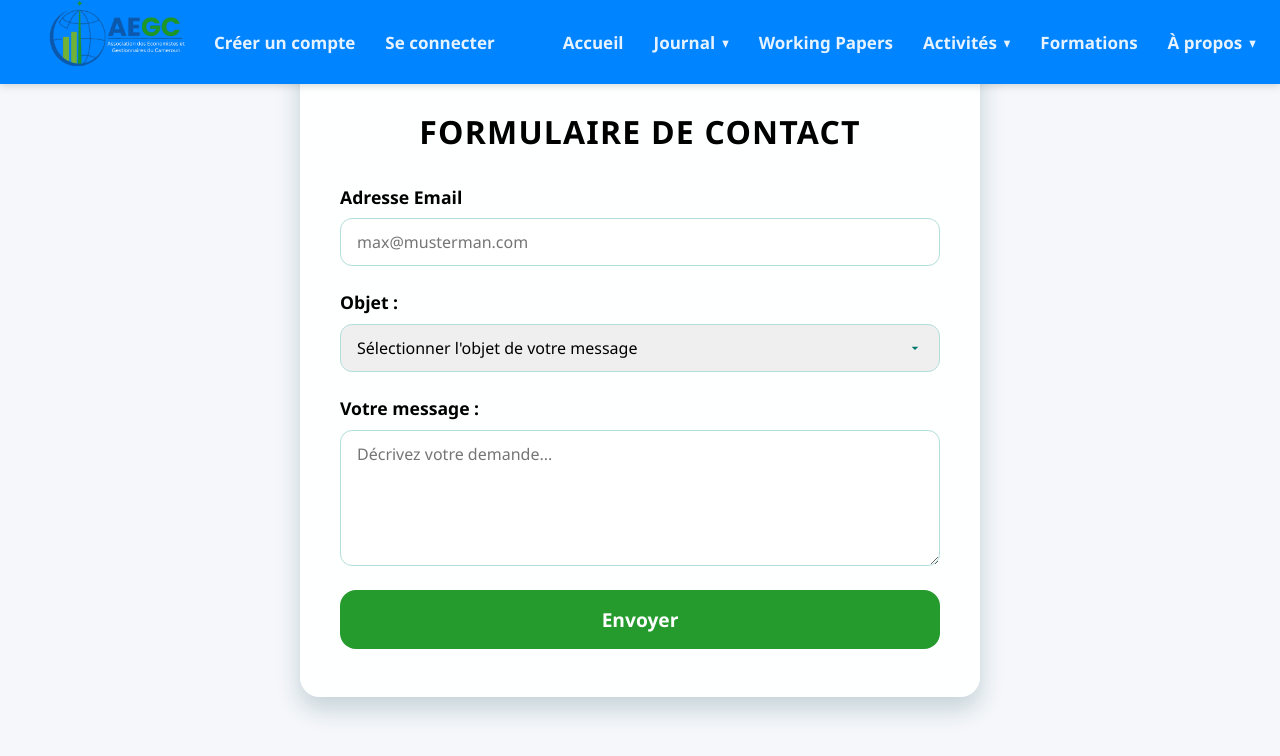
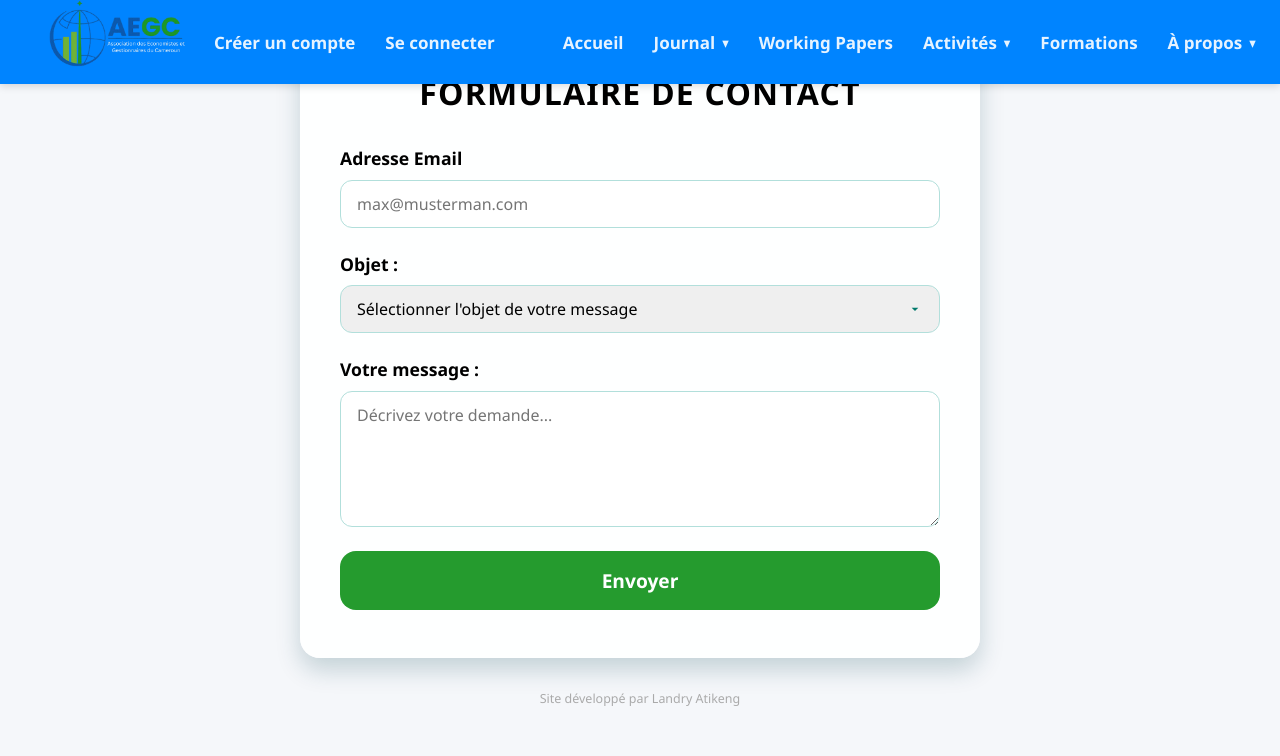
Before and after one commit to Pacome-Adoufack/AEGC, a React (Vite) app in the folder frontend/: page /contact in a window 1280 px wide. Shown: the top 756 px of the page. Built offline with nearby package versions, Linux system fonts and the light colour scheme.

Commit message:
feat: ajouter des crédits de développement sur les pages About et Contact, et améliorer le style du footer

```diff
--- a/frontend/src/components/common/Footer.jsx
+++ b/frontend/src/components/common/Footer.jsx
@@ -104,7 +104,7 @@ function Footer() {
           <a href="/ethique">Ethique</a>
           <a href="/contact">Contact</a>
         </div>
-        <p className="footer-credit">Made with <span className="footer-heart">&#9829;</span> by Landry</p>
+        <p className="footer-credit">Made with <span className="footer-heart">&#9829;</span> by <a href="https://landry-portfolio.vercel.app/" target="_blank" rel="noopener noreferrer" className="footer-credit-link">Landry</a></p>
       </div>
     </footer>
   );
--- a/frontend/src/components/pages/About.jsx
+++ b/frontend/src/components/pages/About.jsx
@@ -44,6 +44,13 @@ const About = () => {
           </div>
         </section>
       </div>
+
+      <p className="about-dev-credit">
+        Site développé par{' '}
+        <a href="https://landry-portfolio.vercel.app/" target="_blank" rel="noopener noreferrer">
+          Landry Atikeng
+        </a>
+      </p>
     </div>
   );
 };
--- a/frontend/src/components/pages/Contact.jsx
+++ b/frontend/src/components/pages/Contact.jsx
@@ -169,6 +169,13 @@ export default function Contact() {
       </a>
     ))}
   </div> */}
+
+  <p className="contact-dev-credit">
+    Site développé par{' '}
+    <a href="https://landry-portfolio.vercel.app/" target="_blank" rel="noopener noreferrer">
+      Landry Atikeng
+    </a>
+  </p>
 </div>
 
   );
--- a/frontend/src/styles/About.css
+++ b/frontend/src/styles/About.css
@@ -144,3 +144,4 @@
       padding: 20px 15px;
     }
   }
+.about-dev-credit { text-align: center; font-size: 0.78rem; color: #aaa; margin-top: 2.5rem; padding-bottom: 1rem; } .about-dev-credit a { color: #aaa; text-decoration: none; font-weight: 500; } .about-dev-credit a:hover { color: #555; text-decoration: underline; }
--- a/frontend/src/styles/Contact.css
+++ b/frontend/src/styles/Contact.css
@@ -153,3 +153,5 @@
       font-size: 2.5rem;
     }
   }
+
+.contact-dev-credit { text-align: center; font-size: 0.78rem; color: #aaa; margin-top: 2rem; padding-bottom: 1rem; } .contact-dev-credit a { color: #aaa; text-decoration: none; font-weight: 500; } .contact-dev-credit a:hover { color: #555; text-decoration: underline; }
--- a/frontend/src/styles/Footer.css
+++ b/frontend/src/styles/Footer.css
@@ -225,6 +225,18 @@
   margin: 0;
 }
 
+.footer-credit-link {
+  color: #e2e8f0;
+  font-weight: 600;
+  text-decoration: none;
+  transition: color 0.2s;
+}
+
+.footer-credit-link:hover {
+  color: #ffffff;
+  text-decoration: underline;
+}
+
 .footer-heart {
   color: #7db539;
   font-size: 14px;
```
